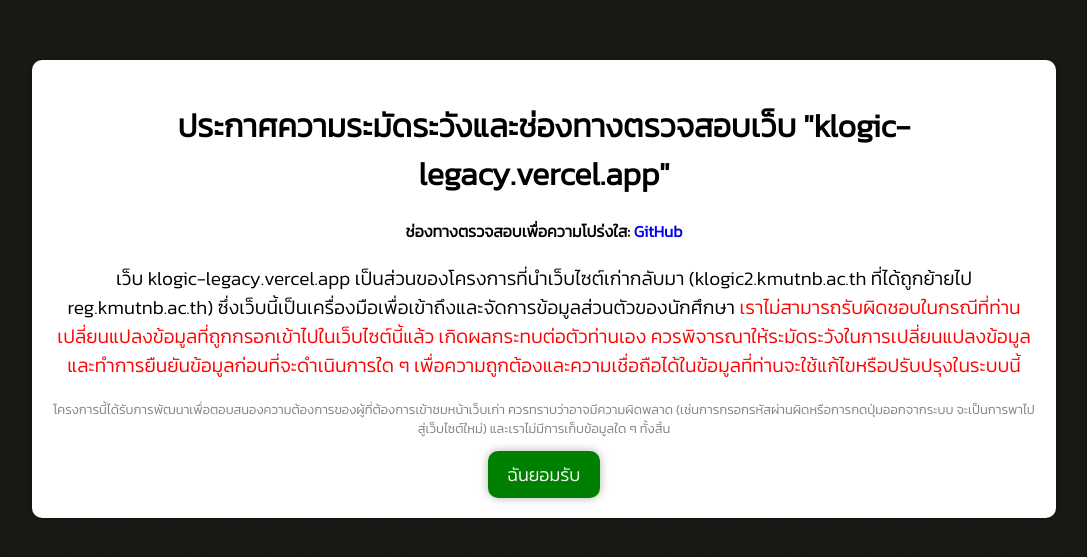
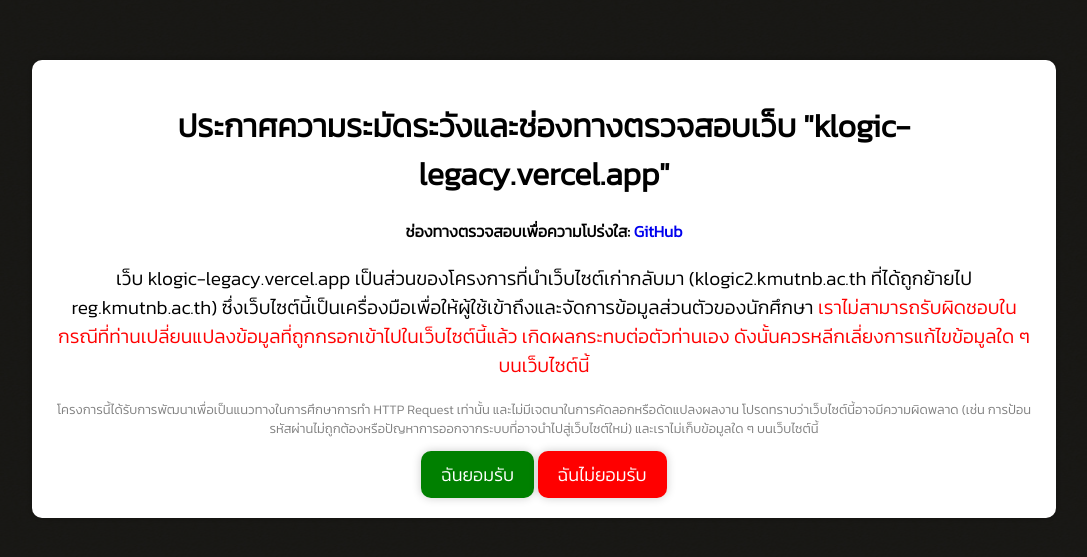
Before and after one commit to ATOMIC09/klogic-legacy, a plain HTML site: page index.html in a window 1280 px wide. Shown: the part 111-668 px from the top of the page, without its empty margins (96-1183 px from the left). Drawn offline with Linux system fonts and the light colour scheme.

Commit message:
V1.1
Edit Disclaimer

```diff
--- a/index.html
+++ b/index.html
@@ -15,9 +15,10 @@
         <div id="disclaimer-content">
             <h1>ประกาศความระมัดระวังและช่องทางตรวจสอบเว็บ "klogic-legacy.vercel.app"</h1>
 			<h4>ช่องทางตรวจสอบเพื่อความโปร่งใส: <a href="https://github.com/ATOMIC09/klogic-legacy" style="text-decoration: none;">GitHub</a></h4>
-            <p style="font-size: larger;">เว็บ klogic-legacy.vercel.app เป็นส่วนของโครงการที่นำเว็บไซต์เก่ากลับมา (klogic2.kmutnb.ac.th ที่ได้ถูกย้ายไป reg.kmutnb.ac.th) ซึ่งเว็บนี้เป็นเครื่องมือเพื่อเข้าถึงและจัดการข้อมูลส่วนตัวของนักศึกษา <span style="color: red;">เราไม่สามารถรับผิดชอบในกรณีที่ท่านเปลี่ยนแปลงข้อมูลที่ถูกกรอกเข้าไปในเว็บไซต์นี้แล้ว เกิดผลกระทบต่อตัวท่านเอง ควรพิจารณาให้ระมัดระวังในการเปลี่ยนแปลงข้อมูลและทำการยืนยันข้อมูลก่อนที่จะดำเนินการใด ๆ เพื่อความถูกต้องและความเชื่อถือได้ในข้อมูลที่ท่านจะใช้แก้ไขหรือปรับปรุงในระบบนี้</span></p>
-            <p style="font-size: small; color: gray;">โครงการนี้ได้รับการพัฒนาเพื่อตอบสนองความต้องการของผู้ที่ต้องการเข้าชมหน้าเว็บเก่า ควรทราบว่าอาจมีความผิดพลาด (เช่นการกรอกรหัสผ่านผิดหรือการกดปุ่มออกจากระบบ จะเป็นการพาไปสู่เว็บไซต์ใหม่) และเราไม่มีการเก็บข้อมูลใด ๆ ทั้งสิ้น</p>
+			<p style="font-size: larger;">เว็บ klogic-legacy.vercel.app เป็นส่วนของโครงการที่นำเว็บไซต์เก่ากลับมา (klogic2.kmutnb.ac.th ที่ได้ถูกย้ายไป reg.kmutnb.ac.th) ซึ่งเว็บไซต์นี้เป็นเครื่องมือเพื่อให้ผู้ใช้เข้าถึงและจัดการข้อมูลส่วนตัวของนักศึกษา <span style="color: red;">เราไม่สามารถรับผิดชอบในกรณีที่ท่านเปลี่ยนแปลงข้อมูลที่ถูกกรอกเข้าไปในเว็บไซต์นี้แล้ว เกิดผลกระทบต่อตัวท่านเอง ดังนั้นควรหลีกเลี่ยงการแก้ไขข้อมูลใด ๆ บนเว็บไซต์นี้</span></p>
+			<p style="font-size: small; color: gray;">โครงการนี้ได้รับการพัฒนาเพื่อเป็นแนวทางในการศึกษาการทำ HTTP Request เท่านั้น และไม่มีเจตนาในการคัดลอกหรือดัดแปลงผลงาน โปรดทราบว่าเว็บไซต์นี้อาจมีความผิดพลาด (เช่น การป้อนรหัสผ่านไม่ถูกต้องหรือปัญหาการออกจากระบบที่อาจนำไปสู่เว็บไซต์ใหม่) และเราไม่เก็บข้อมูลใด ๆ บนเว็บไซต์นี้</p>
 			<button id="accept-button">ฉันยอมรับ</button>
+			<button id="decline-button">ฉันไม่ยอมรับ</button>
         </div>
     </div>
 	<div id="original-page-content" class="hidden-content">
--- a/script.js
+++ b/script.js
@@ -1,6 +1,7 @@
 document.addEventListener('DOMContentLoaded', function () {
     const disclaimerOverlay = document.getElementById('disclaimer-overlay');
     const acceptButton = document.getElementById('accept-button');
+    const declineButton = document.getElementById('decline-button');
     const originalPageContent = document.getElementById('original-page-content');
 
     // Show the disclaimer overlay
@@ -12,4 +13,8 @@
         disclaimerOverlay.style.display = 'none';
         originalPageContent.style.display = 'block';
     });
+    declineButton.addEventListener('click', function () {
+        // Redirect to reg.kmutnb.ac./th
+        window.location.href = 'https://reg.kmutnb.ac.th';
+    });
 });
--- a/style.css
+++ b/style.css
@@ -34,7 +34,27 @@
     border: none;
     cursor: pointer;
     border-radius: 10px;
-    box-shadow: 0 0 10px rgba(0, 0, 0, 0.3);
+    box-shadow: 0 0 10px rgba(0, 0, 0, 0.2);
+}
+
+#accept-button:hover {
+    background-color: darkgreen;
+}
+
+#decline-button {
+    font-family: 'Kanit', sans-serif;
+    font-size: large;
+    background-color: red;
+    color: white;
+    padding: 10px 20px;
+    border: none;
+    cursor: pointer;
+    border-radius: 10px;
+    box-shadow: 0 0 10px rgba(0, 0, 0, 0.2);
+}
+
+#decline-button:hover {
+    background-color: darkred;
 }
 
 #original-page-content {
```
